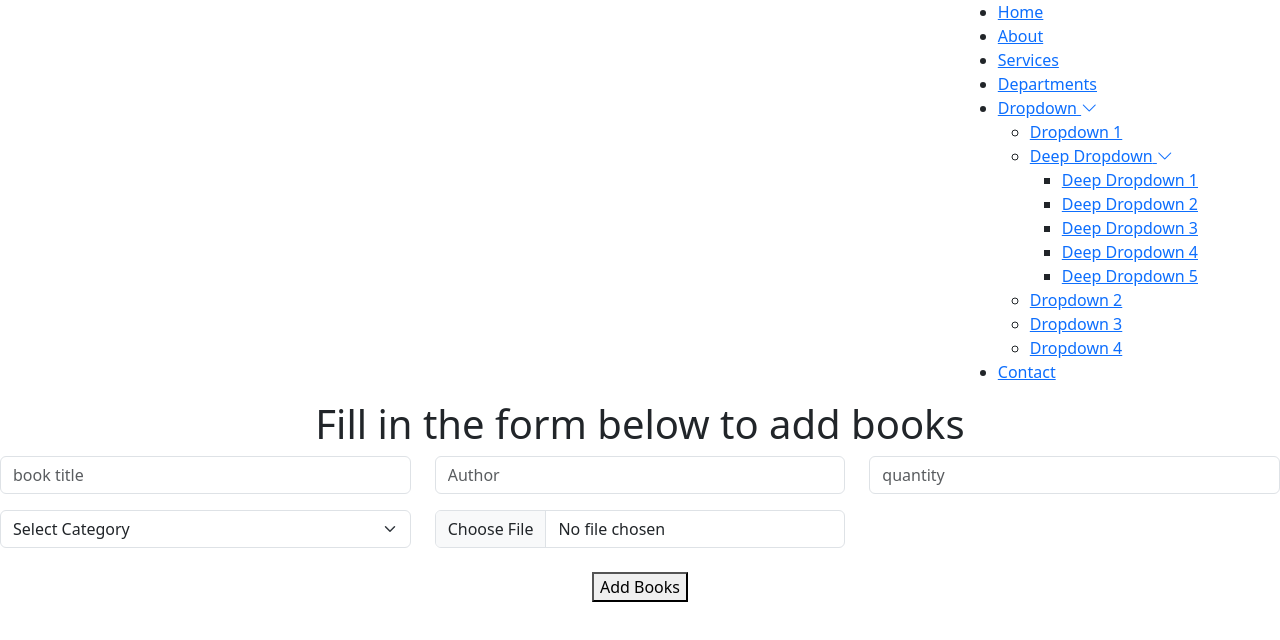
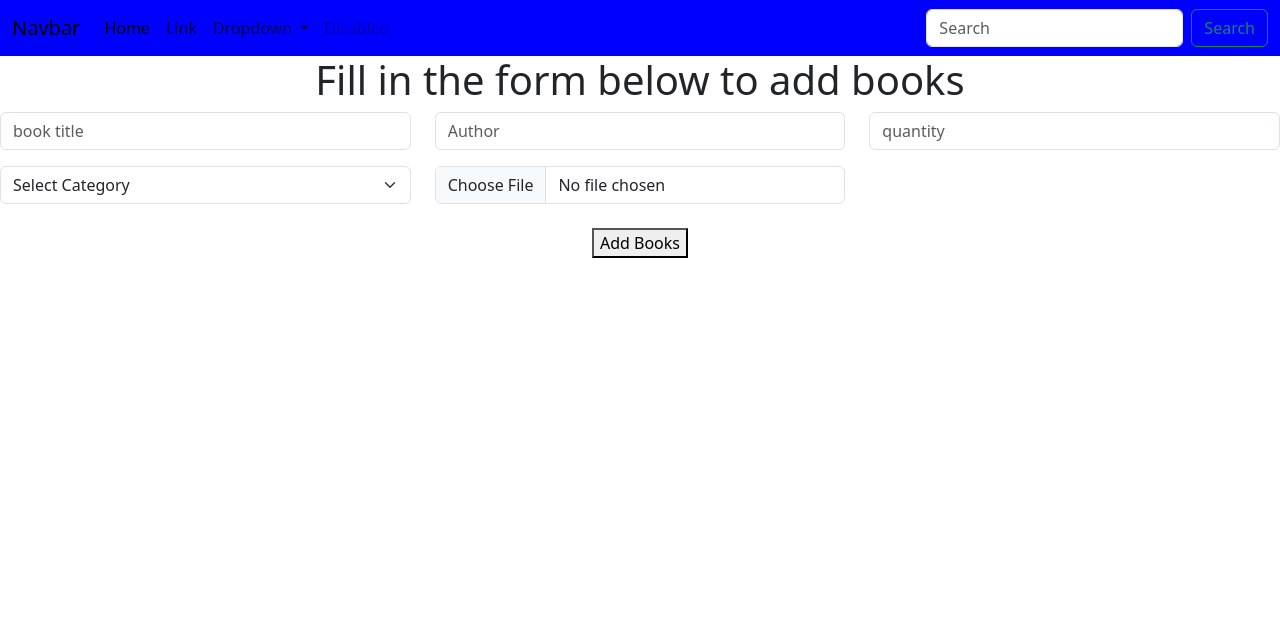
Before and after one commit to krutto89/library-app, a Django app: page /addbooks/ in a window 1280 px wide. Shown: the top 640 px of the page. Run offline with Django 5.2, Linux system fonts and the light colour scheme; some libraries are stand-ins or nearby versions.

Commit message:
banner and base template added

```diff
--- a/libApp/templates/base.html
+++ b/libApp/templates/base.html
@@ -24,51 +24,51 @@
   <link href="https://fonts.gstatic.com" rel="preconnect" crossorigin>
   <link href="https://fonts.googleapis.com/css2?family=Roboto:ital,wght@0,100;0,300;0,400;0,500;0,700;0,900;1,100;1,300;1,400;1,500;1,700;1,900&family=Poppins:ital,wght@0,100;0,200;0,300;0,400;0,500;0,600;0,700;0,800;0,900;1,100;1,200;1,300;1,400;1,500;1,600;1,700;1,800;1,900&family=Raleway:ital,wght@0,100;0,200;0,300;0,400;0,500;0,600;0,700;0,800;0,900;1,100;1,200;1,300;1,400;1,500;1,600;1,700;1,800;1,900&display=swap" rel="stylesheet">
   <link href="{% static 'assets/css/main.css' %}" rel="stylesheet">
-
+  <style>
+    .navbar {
+      background-color: blue !important;
+    }
+  </style>
 </head>
 <body>
     <header id="header" class="header sticky-top">
-    <div class="branding d-flex align-items-center">
-
-        <div class="container position-relative d-flex align-items-center justify-content-end">
-          <a href="" class="logo d-flex align-items-center me-auto">
-            <img src="" alt="">
-
-          </a>
-
-          <nav id="navmenu" class="navmenu">
-            <ul>
-              <li><a href="">Home</a></li>
-              <li><a href="">About</a></li>
-              <li><a href="">Services</a></li>
-              <li><a href="">Departments</a></li>
-
-              <li class="dropdown"><a href="#"><span>Dropdown</span> <i class="bi bi-chevron-down toggle-dropdown"></i></a>
-                <ul>
-                  <li><a href="#">Dropdown 1</a></li>
-                  <li class="dropdown"><a href="#"><span>Deep Dropdown</span> <i class="bi bi-chevron-down toggle-dropdown"></i></a>
-                    <ul>
-                      <li><a href="#">Deep Dropdown 1</a></li>
-                      <li><a href="#">Deep Dropdown 2</a></li>
-                      <li><a href="#">Deep Dropdown 3</a></li>
-                      <li><a href="#">Deep Dropdown 4</a></li>
-                      <li><a href="#">Deep Dropdown 5</a></li>
-                    </ul>
-                  </li>
-                  <li><a href="#">Dropdown 2</a></li>
-                  <li><a href="#">Dropdown 3</a></li>
-                  <li><a href="#">Dropdown 4</a></li>
+      <nav class="navbar navbar-expand-lg bg-body-tertiary">
+        <div class="container-fluid">
+          <a class="navbar-brand" href="#">Navbar</a>
+          <button class="navbar-toggler" type="button" data-bs-toggle="collapse" data-bs-target="#navbarSupportedContent" aria-controls="navbarSupportedContent" aria-expanded="false" aria-label="Toggle navigation">
+            <span class="navbar-toggler-icon"></span>
+          </button>
+          <div class="collapse navbar-collapse" id="navbarSupportedContent">
+            <ul class="navbar-nav me-auto mb-2 mb-lg-0">
+              <li class="nav-item">
+                <a class="nav-link active" aria-current="page" href="#">Home</a>
+              </li>
+              <li class="nav-item">
+                <a class="nav-link" href="#">Link</a>
+              </li>
+              <li class="nav-item dropdown">
+                <a class="nav-link dropdown-toggle" href="#" role="button" data-bs-toggle="dropdown" aria-expanded="false">
+                  Dropdown
+                </a>
+                <ul class="dropdown-menu">
+                  <li><a class="dropdown-item" href="#">Action</a></li>
+                  <li><a class="dropdown-item" href="#">Another action</a></li>
+                  <li><hr class="dropdown-divider"></li>
+                  <li><a class="dropdown-item" href="#">Something else here</a></li>
                 </ul>
               </li>
-              <li><a href="">Contact</a></li>
+              <li class="nav-item">
+                <a class="nav-link disabled" aria-disabled="true">Disabled</a>
+              </li>
             </ul>
-            <i class="mobile-nav-toggle d-xl-none bi bi-list"></i>
-          </nav>
+            <form class="d-flex" role="search">
+              <input class="form-control me-2" type="search" placeholder="Search" aria-label="Search">
+              <button class="btn btn-outline-success" type="submit">Search</button>
+            </form>
+          </div>
+        </div>
+      </nav>
 
-
-        </div>
-
-      </div>
     </header>
 
     <main class="main">
```
Also changed, not shown: libApp/templates/dashboard.html (+3 -4 lines), libApp/static/banner.png (added), libApp/static/lb1.jpeg (added).
